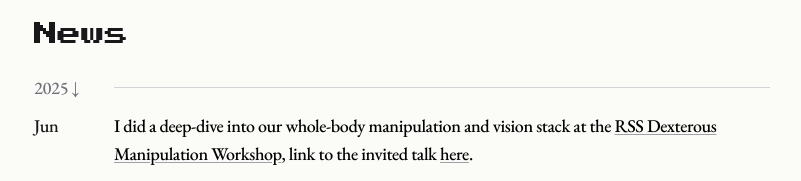
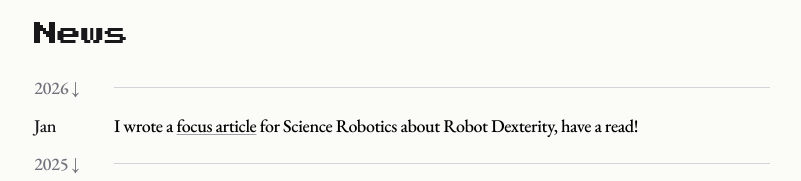
Before and after one commit to suddhu/suddhu.github.io, a Next.js app: page / in a window 1280 px wide. Shown: the part 444-625 px from the top of the page, without its empty margins (238-1039 px from the left). Built offline with nearby package versions, Linux system fonts and the light colour scheme.

Commit message:
feat: add Jan 2026 news update

```diff
--- a/components/sections/news-section.tsx
+++ b/components/sections/news-section.tsx
@@ -16,6 +16,27 @@ export function NewsSection() {
    <h3 className="mb-5 text-2xl font-medium text-zinc-900 dark:text-zinc-100" style={{ fontFamily: 'var(--font-press-start-2p), cursive' }}>News</h3>
    <div className="space-y-1">
     <div className="grid grid-cols-1 gap-1">
+     {/* Year divider */}
+     <div className="flex items-center gap-4 py-1">
+      <div className="flex-shrink-0 w-16 text-lg text-zinc-500 dark:text-zinc-400 font-medium">
+       2026 ↓
+      </div>
+      <div className="flex-1 border-t border-zinc-300 dark:border-zinc-700"></div>
+     </div>
+
+     <div className="flex gap-4 py-0.5">
+      <div className="flex-shrink-0 w-16 text-lg text-zinc-900 dark:text-zinc-100 font-medium">
+       Jan
+      </div>
+      <div className="flex-1 text-lg text-black dark:text-zinc-300">
+       I wrote a{' '}
+       <a href="https://www.science.org/eprint/BZ4KZXTIXXSEW43ZAAF5/full?activationRedirect=/doi/full/10.1126/scirobotics.aee5782" target="_blank" rel="noopener noreferrer" className="underline decoration-zinc-400 dark:decoration-zinc-600 underline-offset-2 ">
+        focus article
+       </a>{' '}
+       for Science Robotics about Robot Dexterity, have a read!
+      </div>
+     </div>
+
      {/* Year divider */}
      <div className="flex items-center gap-4 py-1">
       <div className="flex-shrink-0 w-16 text-lg text-zinc-500 dark:text-zinc-400 font-medium">
```
